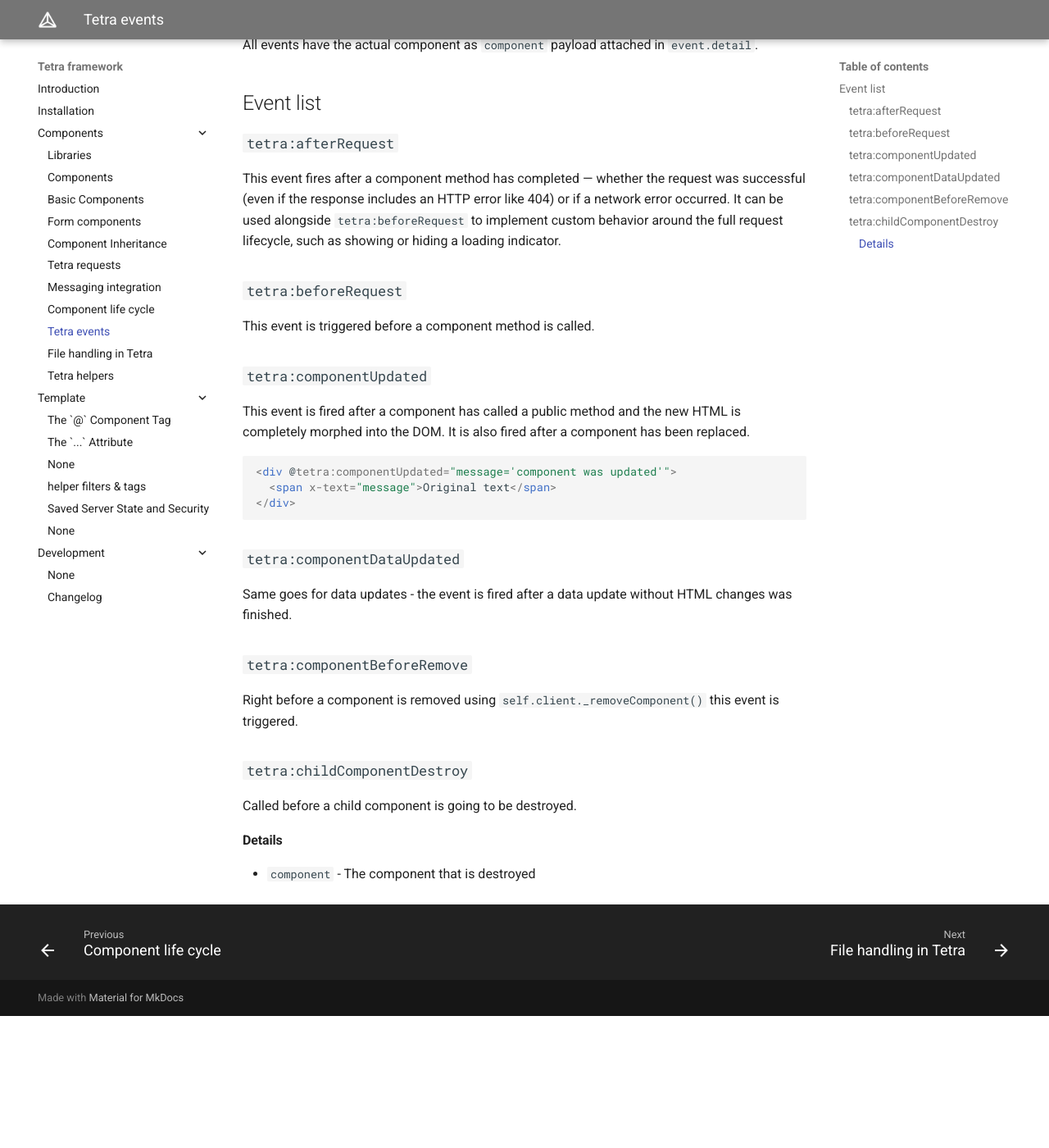
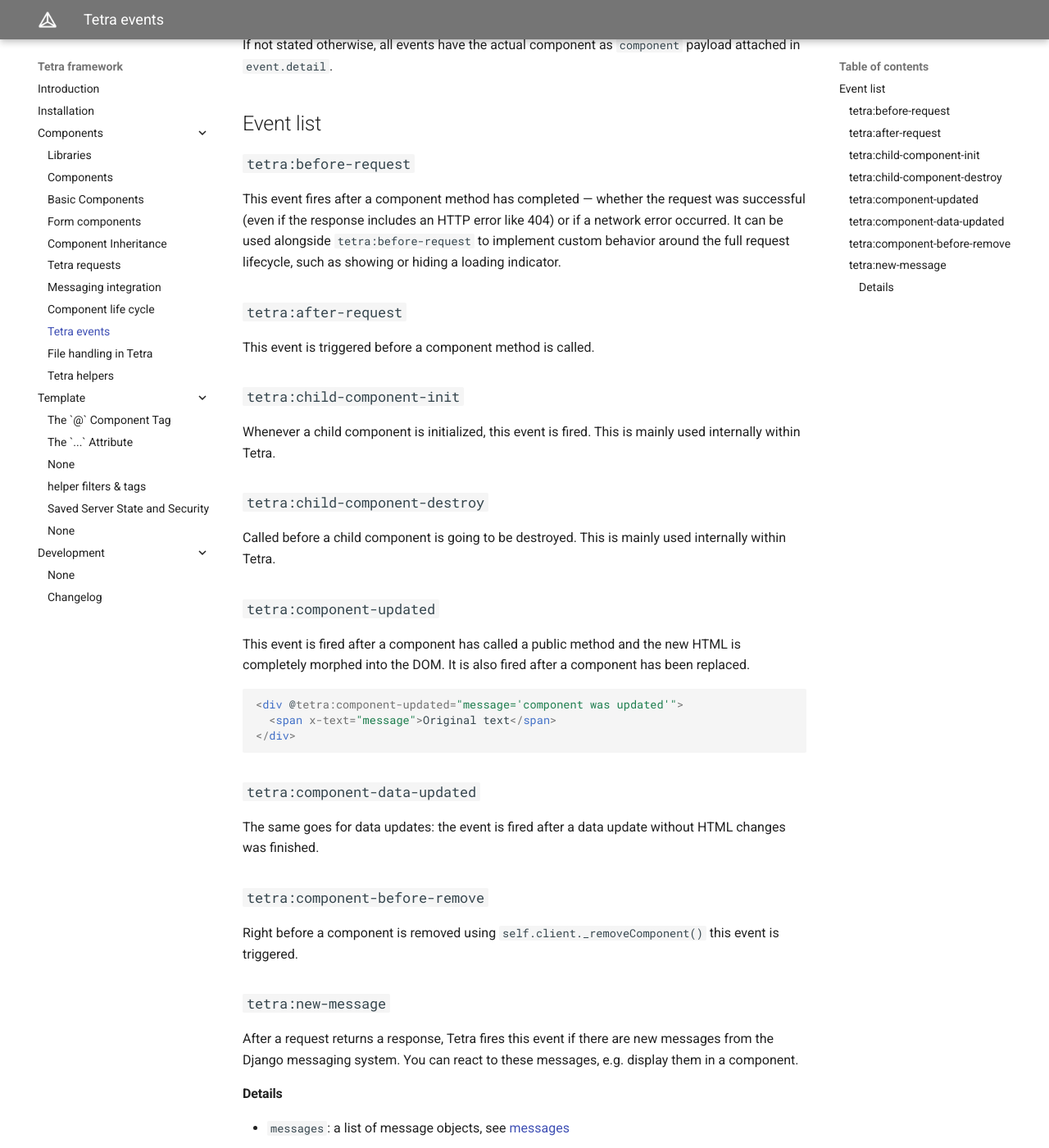
Before and after one commit to tetra-framework/tetra, an MkDocs documentation site: the page built from docs/events.md, in a window 1280 px wide and 1400 px high, scrolled down 272 px. Shown: the whole window at 82% size. Built offline with MkDocs 1.6.1 and Material for MkDocs 9.7.7, drawn with Linux system fonts in a browser that asks for light colours; before the commit the page ends 1511 px from its top, so only the background shows below that.

Commit message:
re-rename all `tetra:*` events to kebab-case
e.g. `component-updated`, `component-before-remove` etc. This was necessary because camelCase Events cannot be used properly in `x-on:` attributes - HTMX attributes are forced to lowercase, which breaks the event capture.

````diff
--- a/docs/changelog.md
+++ b/docs/changelog.md
@@ -11,6 +11,9 @@
     The intention is to stabilise the API prior to a v1.0 release, as well as
     implementing some additional functionality.
     After v1.0 we will move to using [Semantic Versioning](https://semver.org/spec/v2.0.0.html).
+
+## [0.3.1] - 2025-04-19
+- **BREAKING CHANGE** rename all `tetra:*` events to kebab-case: `before-request`, `after-request`, `component-updated`, `component-before-remove` etc. This was necessary because camelCase Events cannot be used properly in `x-on:` attributes - HTMX attributes are forced to lowercase, which breaks the event capture.
 
 ## [0.3.0] - 2025-04-18
 ### Added
--- a/docs/events.md
+++ b/docs/events.md
@@ -5,42 +5,48 @@
 
 On the client, there are certain javascript events fired when certain things happen. You can react on that using Alpine's `x-on` or by using custom Javascript code.
 
-All events have the actual component as `component` payload attached in `event.detail`.
+If not stated otherwise, all events have the actual component as `component` payload attached in `event.detail`.
 
 ## Event list
 
-### `tetra:afterRequest`
+### `tetra:before-request`
 
-This event fires after a component method has completed — whether the request was successful (even if the response includes an HTTP error like 404) or if a network error occurred. It can be used alongside `tetra:beforeRequest` to implement custom behavior around the full request lifecycle, such as showing or hiding a loading indicator.
+This event fires after a component method has completed — whether the request was successful (even if the response includes an HTTP error like 404) or if a network error occurred. It can be used alongside `tetra:before-request` to implement custom behavior around the full request lifecycle, such as showing or hiding a loading indicator.
 
 
-### `tetra:beforeRequest`
+### `tetra:after-request`
 
 This event is triggered before a component method is called.
 
+### `tetra:child-component-init`
 
-### `tetra:componentUpdated`
+Whenever a child component is initialized, this event is fired. This is mainly used internally within Tetra.
+
+### `tetra:child-component-destroy`
+
+Called before a child component is going to be destroyed. This is mainly used internally within Tetra.
+
+### `tetra:component-updated`
 This event is fired after a component has called a public method and the new HTML is completely morphed into the DOM.
 It is also fired after a component has been replaced.
 
 ```html
-<div @tetra:componentUpdated="message='component was updated'">
+<div @tetra:component-updated="message='component was updated'">
   <span x-text="message">Original text</span>
 </div>
 ```
 
-### `tetra:componentDataUpdated`
+### `tetra:component-data-updated`
 
-Same goes for data updates - the event is fired after a data update without HTML changes was finished.
+The same goes for data updates: the event is fired after a data update without HTML changes was finished.
 
-### `tetra:componentBeforeRemove`
+### `tetra:component-before-remove`
 
 Right before a component is removed using `self.client._removeComponent()` this event is triggered.
 
-### `tetra:childComponentDestroy`
+### `tetra:new-message`
 
-Called before a child component is going to be destroyed.
+After a request returns a response, Tetra fires this event if there are new messages from the Django messaging system. You can react to these messages, e.g. display them in a component.
 
 #### Details
-
-* `component` - The component that is destroyed
+* `messages`: a list of message objects, see [messages](messages.md)
````
Also changed, not shown: docs/messages.md (+7 -5 lines), tetra/static/tetra/js/tetra.js (+14 -14 lines), tetra/static/tetra/js/tetra.min.js, 3 other files.
